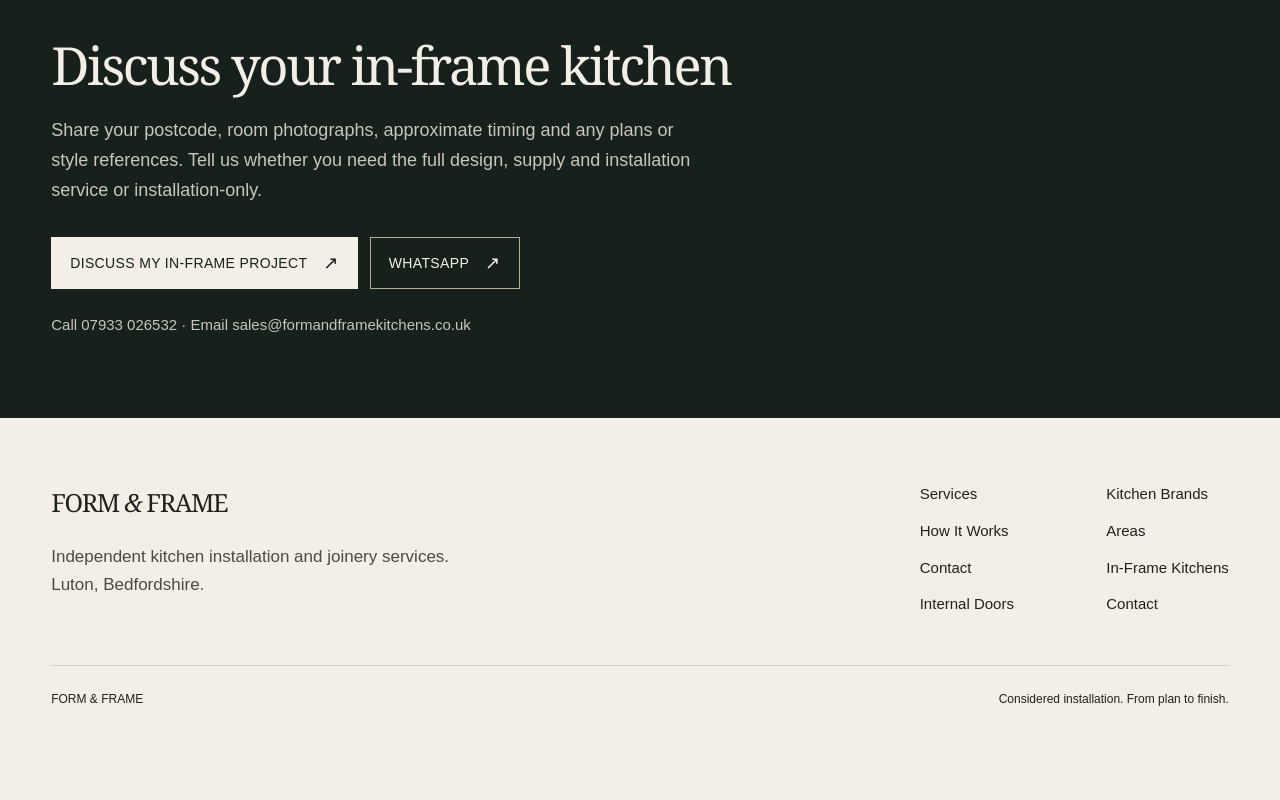
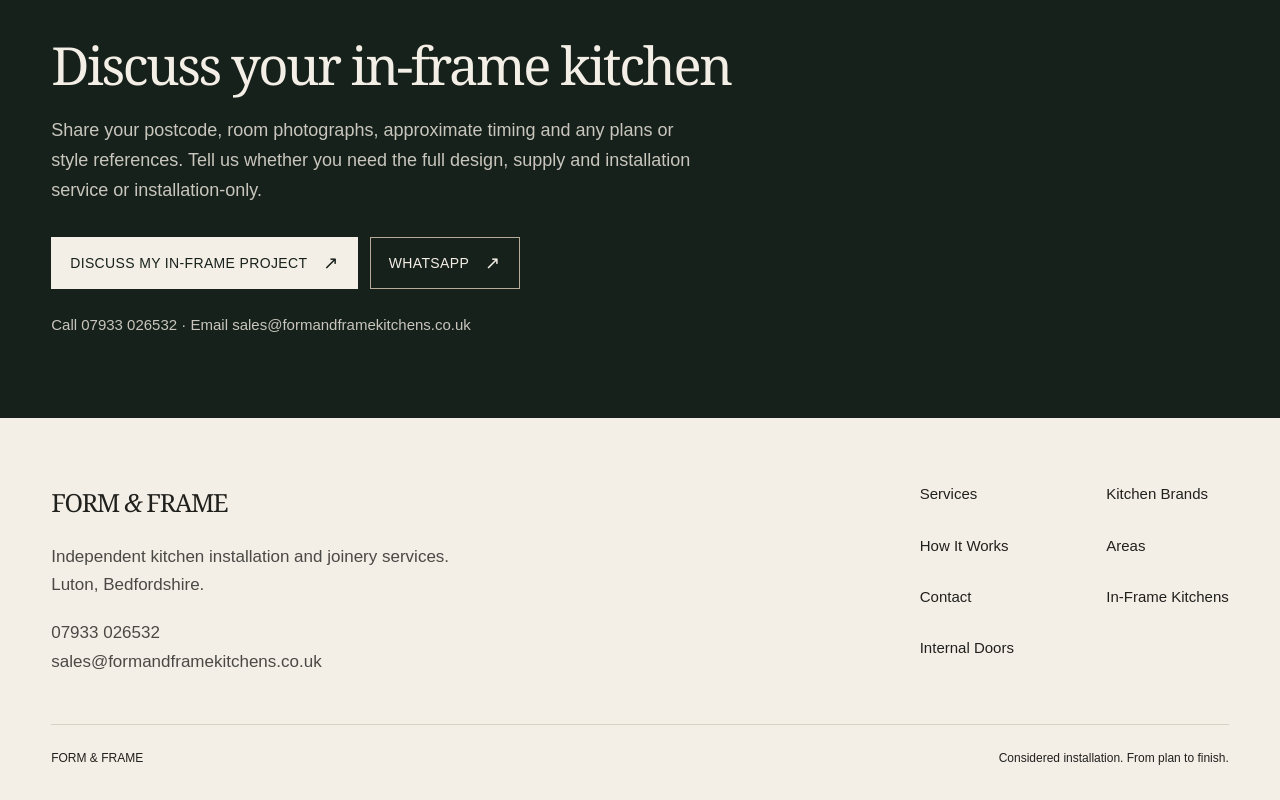
Before and after one commit to formandframekitchens/form-and-frame-website, a Next.js app: page /in-frame-kitchens in a window 1280 px wide. Shown: the part 5021-5821 px from the top of the page. Before the commit the page ends 5763 px from the top, so only its background shows below. Built offline with nearby package versions, Linux system fonts and the light colour scheme.

Commit message:
Wire real contact details into site shell

```diff
--- a/app/components/site-shell.tsx
+++ b/app/components/site-shell.tsx
@@ -1,10 +1,9 @@
 "use client";
 
 import Link from "next/link";
-
 import { useRef } from "react";
 import { navigation } from "../lib/home-data";
-import { planContactHref } from "../lib/contact";
+import { BUSINESS_EMAIL, BUSINESS_PHONE_DISPLAY, EMAIL_HREF, PHONE_HREF, WHATSAPP_HREF } from "../lib/contact";
 
 export function Wordmark() {
   return <Link className="wordmark" href="/" aria-label="Form and Frame home">FORM <span>&amp;</span> FRAME</Link>;
@@ -20,10 +19,10 @@ export function Header() {
       <header className="site-header"><div className="container header-inner">
         <Wordmark />
         <nav className="desktop-nav" aria-label="Main navigation">{navigation.map(item => <Link key={item.href} href={item.href}>{item.label}</Link>)}</nav>
-        <Link className="button header-contact" href={planContactHref}>WhatsApp <span aria-hidden="true">↗</span></Link>
+        <a className="button header-contact" href={WHATSAPP_HREF}>WhatsApp <span aria-hidden="true">↗</span></a>
         <details className="mobile-menu" ref={menu} onKeyDown={event => { if (event.key === "Escape") { closeMenu(); menu.current?.querySelector("summary")?.focus(); } }}>
           <summary>Menu <span aria-hidden="true">☰</span></summary>
-          <nav aria-label="Mobile navigation">{navigation.map(item => <Link onClick={closeMenu} key={item.href} href={item.href}>{item.label}</Link>)}<Link onClick={closeMenu} href={planContactHref}>WhatsApp ↗</Link></nav>
+          <nav aria-label="Mobile navigation">{navigation.map(item => <Link onClick={closeMenu} key={item.href} href={item.href}>{item.label}</Link>)}<a onClick={closeMenu} href={WHATSAPP_HREF}>WhatsApp ↗</a></nav>
         </details>
       </div></header>
     </>
@@ -34,8 +33,8 @@ export function Footer() {
   return (
     <footer className="site-footer">
       <div className="container footer-main">
-        <div><Wordmark /><p>Independent kitchen installation and joinery services.<br />Luton, Bedfordshire.</p></div>
-        <nav aria-label="Footer navigation">{[...navigation, { label: "In-Frame Kitchens", href: "/in-frame-kitchens" }, { label: "Internal Doors", href: "/internal-door-installation" }, { label: "Contact", href: "/#quote-contact" }].map(item => <Link key={item.href} href={item.href}>{item.label}</Link>)}</nav>
+        <div><Wordmark /><p>Independent kitchen installation and joinery services.<br />Luton, Bedfordshire.</p><p><a href={PHONE_HREF}>{BUSINESS_PHONE_DISPLAY}</a><br /><a href={EMAIL_HREF}>{BUSINESS_EMAIL}</a></p></div>
+        <nav aria-label="Footer navigation">{[...navigation, { label: "In-Frame Kitchens", href: "/in-frame-kitchens" }, { label: "Internal Doors", href: "/internal-door-installation" }].map(item => <Link key={item.href} href={item.href}>{item.label}</Link>)}</nav>
       </div>
       <div className="container footer-bottom"><span>FORM &amp; FRAME</span><span>Considered installation. From plan to finish.</span></div>
     </footer>
```
